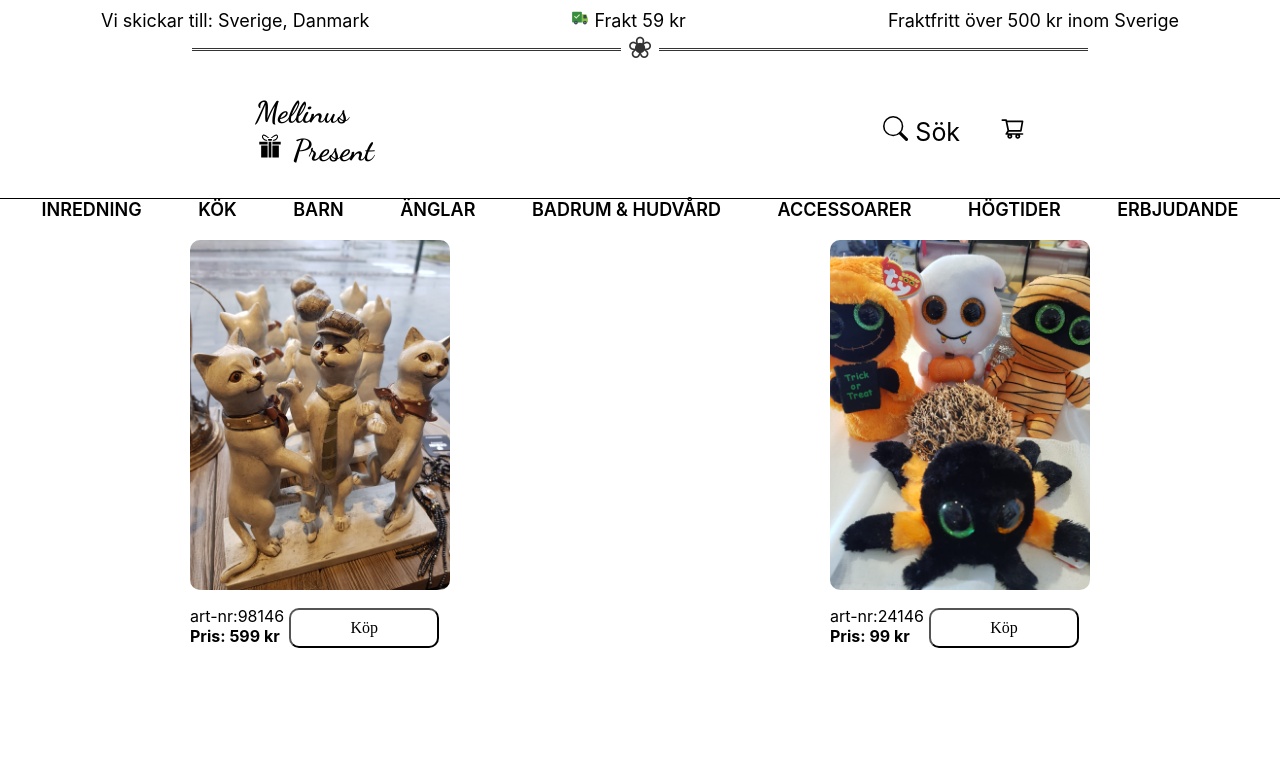
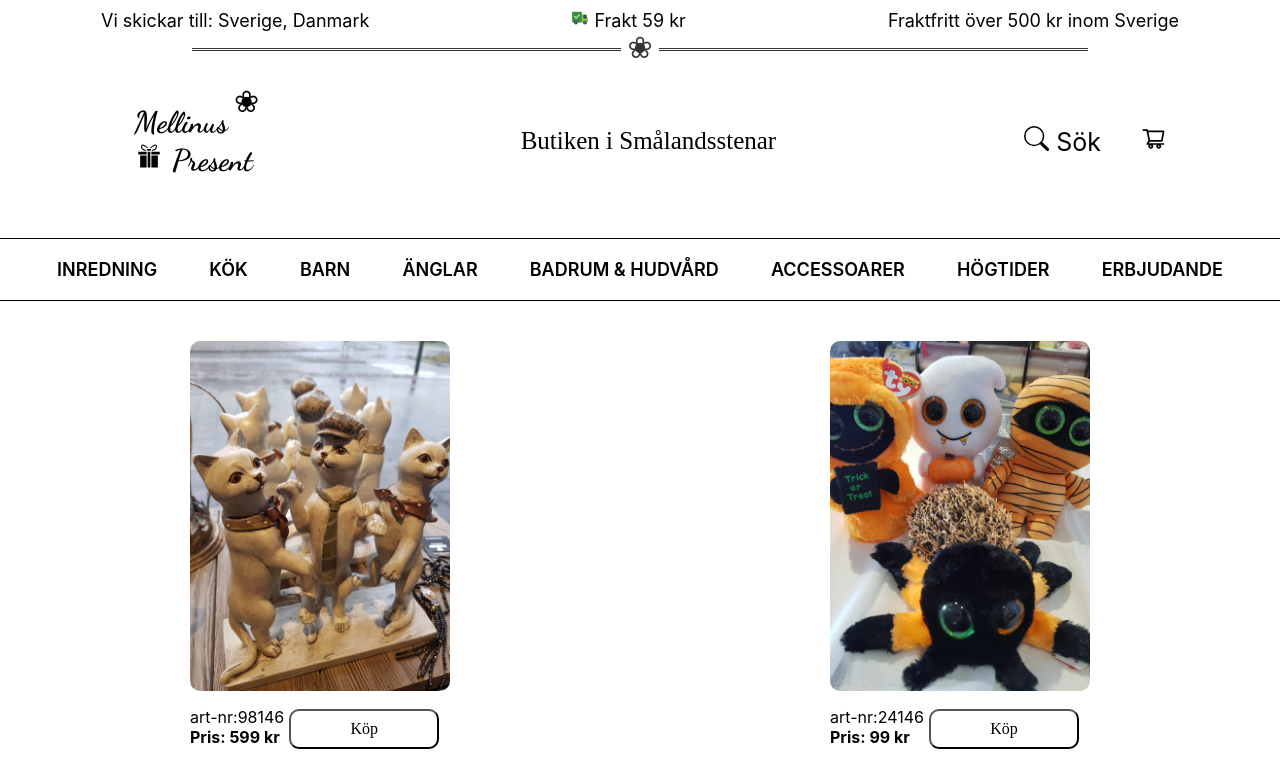
Before and after one commit to Tamimjabr/Mellinus, a React (Create React App) app: page / in a window 1280 px wide. Shown: the top 778 px of the page. Built offline with nearby package versions, Linux system fonts and the light colour scheme.

Commit message:
modifying the menu

```diff
--- a/src/components/Header.css
+++ b/src/components/Header.css
@@ -5,13 +5,34 @@
     align-items: center;
     justify-items: center;
     font-size: 25px;
-    border-bottom: 1px solid black ;
 }
-#Mellinus{
+#mellinus{
     font-family: 'Dancing Script', cursive;
     font-size: 30px;
+    position: relative;
+    border-radius: 50%;
+}
+#mellinus:before{
+    content: "\2740";
+   position: absolute;
+    top: 20px;
+    left: 120px;
+}
+#header > a{
+    text-decoration: none;
+    color: black;
+    padding: 10px 20px;
+}
+#smaland{
+    font-family: 'Lobster', cursive;
+    border-radius: 10px;
 }
 #shoppingCart{
     margin-left: 40px;
-
 }
+#header > a:hover{
+background-color:black;
+color: white;
+transform: scale(1.2);
+transition: 0.5s ease-in;
+}
--- a/src/components/Header.js
+++ b/src/components/Header.js
@@ -3,13 +3,19 @@ import "./Header.css"
 import {BsSearch} from "react-icons/bs"
 import {AiOutlineShoppingCart} from "react-icons/ai"
 import {GiPresent} from "react-icons/gi"
+import { Link } from "react-router-dom"
 
 function Header(){
     return(
         <div id="header">
-            <div id="Mellinus">
+
+            <Link to="/" id="mellinus">
              <p>Mellinus<br/><GiPresent/> Present</p>
-            </div>
+            </Link>
+
+            <Link to="/" id="smaland">Butiken i Smålandsstenar
+            </Link>
+
             <div >
             <BsSearch/> Sök
             <AiOutlineShoppingCart id="shoppingCart"/>
--- a/src/components/Menu.css
+++ b/src/components/Menu.css
@@ -3,17 +3,23 @@
     justify-items: center;
     align-items: center;
     justify-content: space-evenly;
+    margin: 20px 0px;
+    border-top: 1px double black;
+    border-bottom: 1px double black;
+    padding: 20px;
 }
-#menu > a, #menu > div > a{
+/*styling the main titles*/
+#menu > div > a{
     text-decoration: none;
     padding: 5px 15px;
     color: black;
     font-size: 18px;
     font-weight: 600;
 }
-#menu > a:hover, #menu > div>a:hover{
- transform: scale(1.2);
- color: salmon;
+#menu > div>a:hover{
+    color: #ee8572;
+    font-size: 20px;
+    transition: 0.5s ease-in-out;
 }
 .dropdown{
     position: relative;
@@ -26,14 +32,24 @@
     padding: 20px 30px 30px 20px;
 
 }
+/*styling the links in dropdown*/
 .dropDown-content >a{
     display: none;
     text-decoration: none;
     color: black;
     margin: 15px 0px;
     font-size: 20px;
+    padding: 5px 10px;
 
 }
+.dropDown-content >a:hover{
+  color: #ee8572;
+  -webkit-box-shadow: 0px 18px 20px 0px rgba(0,0,0,0.53);
+-moz-box-shadow: 0px 18px 20px 0px rgba(0,0,0,0.53);
+box-shadow: 0px 18px 20px 0px rgba(0,0,0,0.53);
+
+}
+/*showing the links on hover*/
 .dropDown:hover .dropDown-content >a{
    display: block;
 }
--- a/src/components/Menu.js
+++ b/src/components/Menu.js
@@ -43,56 +43,40 @@ function Menu(){
         <div className="dropDown">
              <Link to="/">ÄNGLAR</Link>
                 <div className="dropDown-content">
-                <Link to="/">BARN</Link>
-                <Link to="/">ÄNGLAR</Link>
-                <Link to="/">BADRUM & HUDVÅRD</Link>
-                <Link to="/">ACCESSOARER</Link>
-                <Link to="/">HÖGTIDER</Link>
-                <Link to="/">ERBJUDANDE</Link>
+                <Link to="/">GLAS</Link>
+                <Link to="/">DEKORATION</Link>
+                <Link to="/">INREDNING</Link>
                 </div>
         </div>
         <div className="dropDown">
              <Link to="/">BADRUM & HUDVÅRD</Link>
                 <div className="dropDown-content">
-                <Link to="/">BARN</Link>
-                <Link to="/">ÄNGLAR</Link>
-                <Link to="/">BADRUM & HUDVÅRD</Link>
-                <Link to="/">ACCESSOARER</Link>
-                <Link to="/">HÖGTIDER</Link>
-                <Link to="/">ERBJUDANDE</Link>
+                <Link to="/">HURVÅRD</Link>
+                <Link to="/">MASSAGEOLJA</Link>
+                <Link to="/">TVÅL</Link>
                 </div>
         </div>
         <div className="dropDown">
              <Link to="/">ACCESSOARER</Link>
                 <div className="dropDown-content">
-                <Link to="/">BARN</Link>
-                <Link to="/">ÄNGLAR</Link>
-                <Link to="/">BADRUM & HUDVÅRD</Link>
-                <Link to="/">ACCESSOARER</Link>
-                <Link to="/">HÖGTIDER</Link>
-                <Link to="/">ERBJUDANDE</Link>
+                <Link to="/">SMYCKEN</Link>
+                <Link to="/">VÄSKOR</Link>
                 </div>
         </div>
         <div className="dropDown">
              <Link to="/">HÖGTIDER</Link>
                 <div className="dropDown-content">
-                <Link to="/">BARN</Link>
-                <Link to="/">ÄNGLAR</Link>
-                <Link to="/">BADRUM & HUDVÅRD</Link>
-                <Link to="/">ACCESSOARER</Link>
-                <Link to="/">HÖGTIDER</Link>
-                <Link to="/">ERBJUDANDE</Link>
+                <Link to="/">JUL</Link>
+                <Link to="/">PÅSK</Link>
+                <Link to="/">MORSDAG</Link>
+                <Link to="/">FARDAG</Link>
                 </div>
         </div>
         <div className="dropDown">
              <Link to="/">ERBJUDANDE</Link>
                 <div className="dropDown-content">
-                <Link to="/">BARN</Link>
-                <Link to="/">ÄNGLAR</Link>
-                <Link to="/">BADRUM & HUDVÅRD</Link>
-                <Link to="/">ACCESSOARER</Link>
-                <Link to="/">HÖGTIDER</Link>
-                <Link to="/">ERBJUDANDE</Link>
+                <Link to="/">50%</Link>
+                <Link to="/">UNDER 99 KR</Link>
                 </div>
         </div>
 
```
